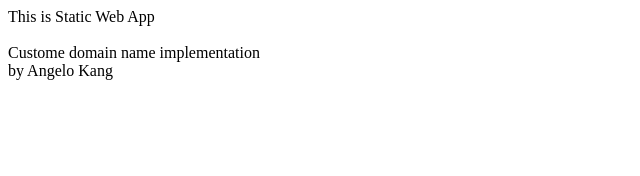
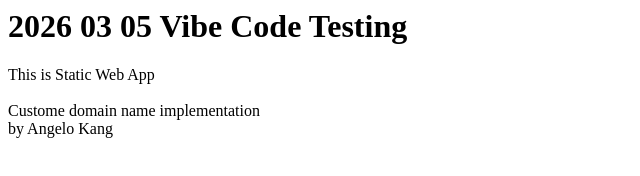
Before and after one commit to stmaryangelo/stmaryswa1, a plain HTML site: page index.html in a window 1280 px wide. Shown: the whole page, without its empty margins (0-640 px from the left). Drawn offline with Linux system fonts and the light colour scheme.

Commit message:
Update index.html

```diff
--- a/index.html
+++ b/index.html
@@ -3,6 +3,7 @@
     Static Web App 2025 03
   </Title>
   <Body>
+    <h1>2026 03 05 Vibe Code Testing </h1>
     This is Static Web App
     <BR>
     <BR>
```
